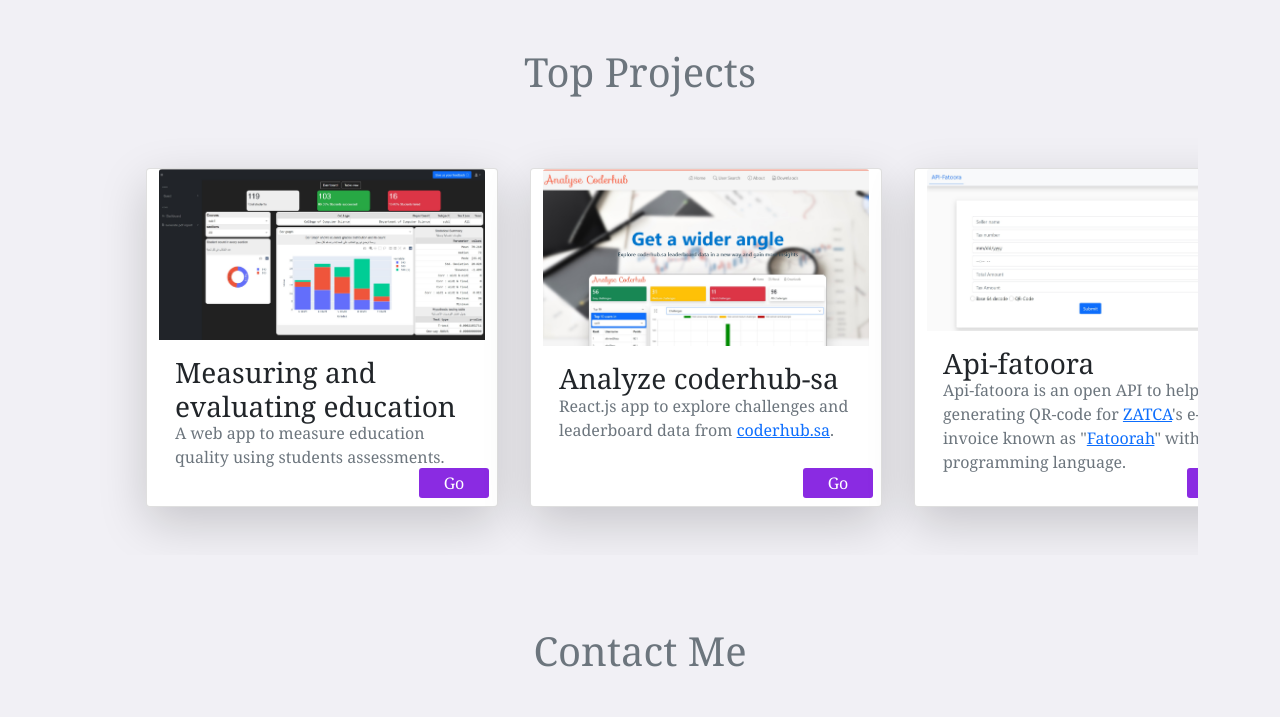
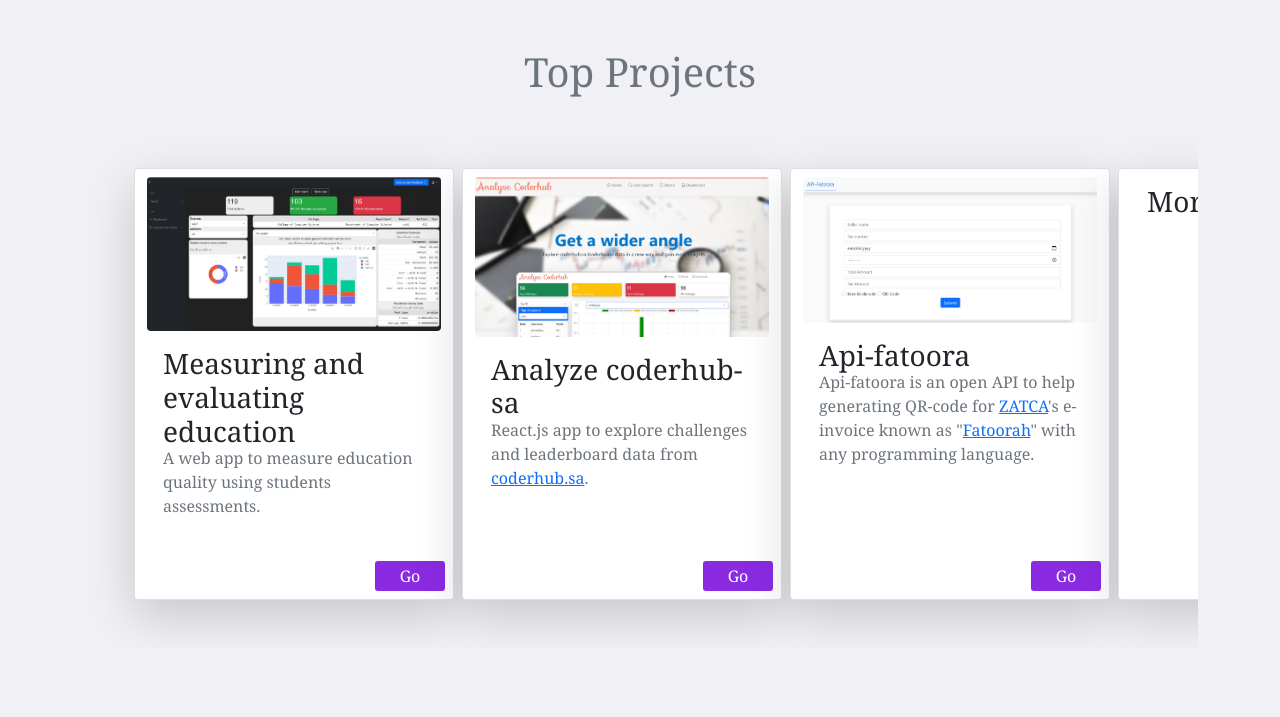
Before and after one commit to NafieAlhilaly/NafieAlhilaly.github.io, a plain HTML site: page index.html in a window 1280 px wide. Shown: the part 666-1383 px from the top of the page. Drawn offline with nearby package versions, Linux system fonts and the light colour scheme.

Commit message:
enhance cards look

```diff
--- a/assets/styles/styles.css
+++ b/assets/styles/styles.css
@@ -57,3 +57,8 @@ main {
     background-color: #443266;
     color: white;
 }
+
+.project-card {
+    width: 20rem;
+    height: 27rem;
+}
--- a/index.html
+++ b/index.html
@@ -63,8 +63,8 @@
       <br><br><br>
       <h1 id="projects"class="text-muted text-center">Top Projects</h1>
       <section class="row d-flex flex-row flex-nowrap overflow-auto p-5">
-        <div class="card shadow-lg mt-3 mx-3" style="width: 22rem;">
-          <img src="./assets/img/project-1.jpg" class="card-img-top" alt="...">
+        <div class="card shadow-lg mt-3 mx-1 project-card">
+          <img src="./assets/img/project-1.jpg" class="card-img-top mt-2 rounded" alt="screenshot">
           <div class="card-body">
             <h3 class="card-title">Measuring and evaluating education</h3>
             <p class="card-text text-muted">A web app to measure education quality using students assessments.</p>
@@ -73,8 +73,8 @@
             </div>
           </div>
         </div>
-        <div class="card shadow-lg mt-3 mx-3" style="width: 22rem;">
-          <img src="./assets/img/project-2.jpg" class="card-img-top" alt="...">
+        <div class="card shadow-lg mt-3 mx-1 project-card">
+          <img src="./assets/img/project-2.jpg" class="card-img-top mt-2 rounded" alt="screenshot">
           <div class="card-body">
             <h3 class="card-title">Analyze coderhub-sa</h3>
             <p class="card-text text-muted">React.js app to explore challenges and leaderboard data from <a href="https://coderhub.sa/">coderhub.sa</a>.</p>
@@ -83,8 +83,8 @@
             </div>
           </div>
         </div>
-        <div class="card shadow-lg mt-3 mx-3" style="width: 22rem;">
-          <img src="./assets/img/project-3.jpg" class="card-img-top" alt="...">
+        <div class="card shadow-lg mt-3 mx-1 project-card">
+          <img src="./assets/img/project-3.jpg" class="card-img-top mt-2 rounded" alt="screenshot">
           <div class="card-body">
             <h3 class="card-title">Api-fatoora</h3>
             <p class="card-text text-muted">Api-fatoora is an open API to help generating QR-code for <a href="https://zatca.gov.sa/">ZATCA</a>'s e-invoice known as "<a href="https://zatca.gov.sa/ar/E-Invoicing/Introduction/Pages/What-is-e-invoicing.aspx">Fatoorah</a>" with any programming language.</p>
@@ -93,7 +93,7 @@
             </div>
           </div>
         </div>
-        <div class="card shadow-lg mt-3 mx-3" style="width: 22rem;">
+        <div class="card shadow-lg mt-3 mx-1 project-card">
           <div class="card-body">
             <h3 class="card-title">More on my Github</h3>
             <div class="d-flex justify-content-end position-absolute bottom-0 end-0 m-2">
```
